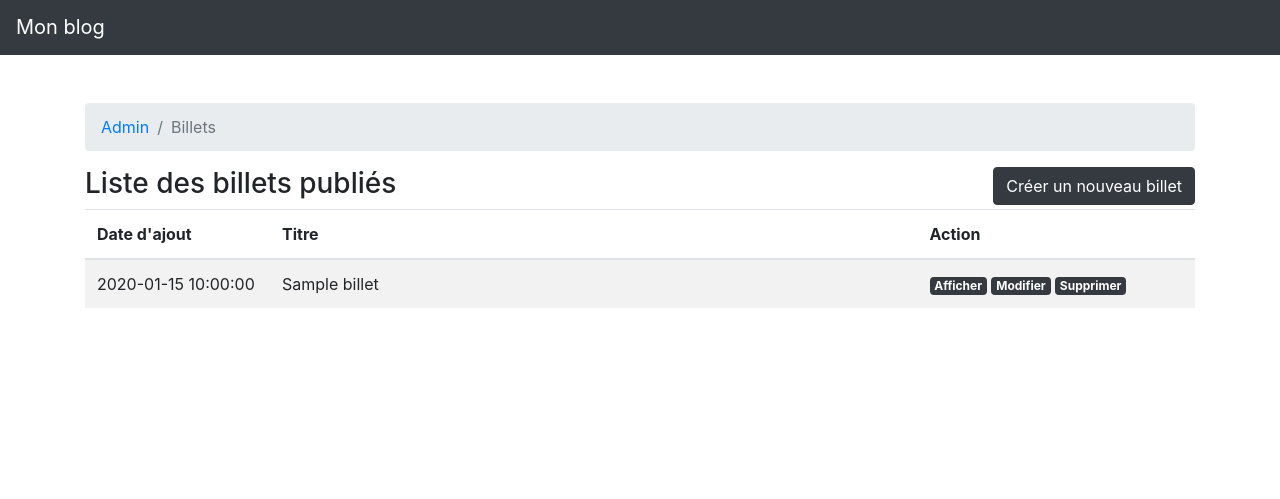
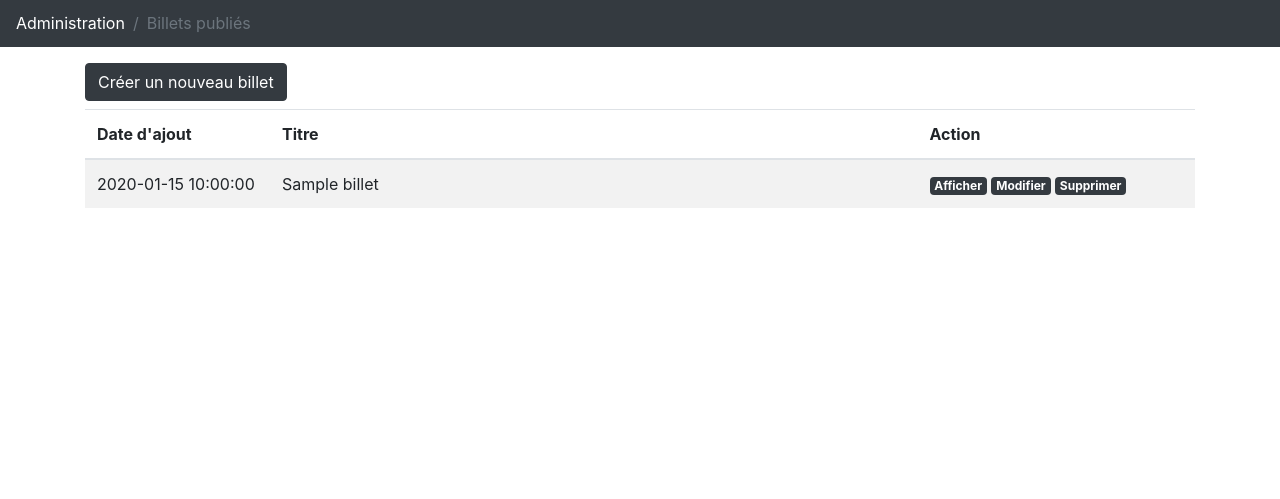
Before and after one commit to fjulien819/Blog, a PHP site: page /Admin/billets in a window 1280 px wide. Shown: the part 301-800 px from the top of the page. Run offline with PHP 8.4, Linux system fonts and the light colour scheme; the visitor is signed in with stand-in values (Sample User, id 1); tables that the repository leaves empty or names only in its code hold one stand-in row (values such as "Sample post"); some libraries are stand-ins or nearby versions.

Commit message:
Ajout design divers

```diff
--- a/Contenu/style.css
+++ b/Contenu/style.css
@@ -23,3 +23,20 @@ header.masthead {
   {
   text-decoration:none;
   }
+
+  .form-control:focus {
+  border-color: #242424;
+  box-shadow: inset 0 1px 1px rgba(36, 36, 36, 0.075), 0 0 8px rgba(36, 36, 36, 0.075);
+}
+.breadcrumb
+{
+  border-radius: 0;
+}
+.breadcrumb a
+{
+  color: white;
+}
+.dropdown-item:active
+{
+  background-color: #242424;
+}
--- a/Vue/Admin/billets.php
+++ b/Vue/Admin/billets.php
@@ -1,15 +1,17 @@
 <nav aria-label="breadcrumb">
-  <ol class="breadcrumb">
-    <li class="breadcrumb-item"><a href="admin">Admin</a></li>
-    <li class="breadcrumb-item active" aria-current="page">Billets</li>
+  <ol class="breadcrumb bg-dark text-white">
+    <li class="breadcrumb-item" aria-current="page"><a href="admin">Administration</a></li>
+    <li class="breadcrumb-item active" aria-current="page">Billets publiés</li>
   </ol>
 </nav>
-<a class="float-right "href="admin/addBillet"><button type="button" class="btn btn-dark">Créer un nouveau billet</button></a>
-<h3>Liste des billets publiés</h3>
+
+<div class="container">
+  <a  href="admin/addBillet"><button type="button" class="btn btn-dark">Créer un nouveau billet</button></a>
 
 
 
-<div class="table-responsive-sm">
+
+  <div class="mt-2 table-responsive-sm">
     <table class="table table-striped">
       <thead>
         <tr>
@@ -34,4 +36,5 @@
 
       </tbody>
     </table>
-<div>
+  </div>
+</div>
--- a/Vue/gabarit.php
+++ b/Vue/gabarit.php
@@ -25,7 +25,7 @@ else {
 if ($flash = $session->getFlash())
 {
   $msgFlash =
-  '<div class=" alert  alert-success alert-dismissible fade show" role="alert">
+  '<div class=" alert  alert-success alert-dismissible fade show mb-0" role="alert">
     <strong>' . $flash . '</strong>
     <button type="button" class="close" data-dismiss="alert" aria-label="Close">
       <span aria-hidden="true">&times;</span>
@@ -58,18 +58,14 @@ else {
 
   </head>
   <body>
-
+<?= $msgFlash ?>
       <header class="masthead" style="background-image: url('https://images.pexels.com/photos/373437/pexels-photo-373437.jpeg?auto=compress&cs=tinysrgb&h=750&w=1260')">
         <div class="overlay"></div>
         <div class="container col-12">
 
-          <div class="row col-12 d-flex justify-content-end">
-
+          <div class="row d-flex justify-content-center justify-content-sm-end pr-2 pl-2">
             <?php echo $button; ?>
-
-
           </div>
-
 
           <div class="row">
             <div class="col-lg-8 col-md-10 mx-auto">
@@ -84,20 +80,7 @@ else {
           </div>
 
         </div>
-
-    </header>
-
-
-      <nav class="navbar navbar-dark bg-dark">
-
-        <a class="navbar-brand" href="">  Mon blog</a>
-
-
-
-
-
-
-      </nav>
+      </header>
 
 
 
@@ -105,54 +88,14 @@ else {
 
 
 
+          <div class="container-fluide">
+            <?= $contenu ?>
+          </div>
 
 
 
-
-
-
-
-
-
-
-
-
-
-
-
-
-
-
-
-
-
-
-
-
-
-
-
-
-
-        <div id="contenu" class="container mt-5">
-
-        <?php echo $msgFlash; ?>
-
-            <?= $contenu ?>
-        </div> <!-- #contenu -->
-
-        <footer class="mt-5">
-
-
-
-        </footer>
-
-
-
-
-
-
-
+      <footer class="mt-5">
+      </footer>
 
 
 
```
Also changed, not shown: Vue/Accueil/index.php (+25 -7 lines), Vue/Admin/addBillet.php (+13 -2 lines), Vue/Admin/commentaires.php (+4 -3 lines), Vue/Admin/index.php (+11 -7 lines), Vue/Admin/updateBillet.php (+11 -3 lines), Vue/Billet/index.php (+18 -6 lines), Vue/Connexion/index.php (+11 -3 lines). Lines whose indentation alone changed are shown as unchanged.
